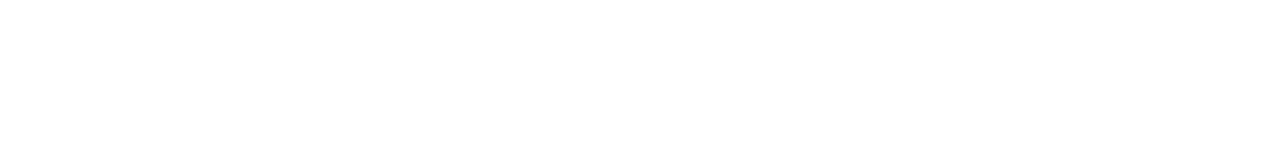
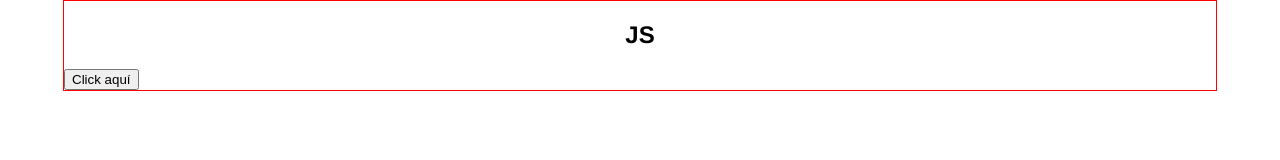
Before and after one commit to diegodg15/javascript-HolaMundo---copia-GIT, a plain HTML site: page about.html in a window 1280 px wide. Drawn offline with Linux system fonts and the light colour scheme.

Commit message:
Botón en about.html

```diff
--- a/about.html
+++ b/about.html
@@ -1,11 +1,28 @@
 <!DOCTYPE html>
-<html lang="en">
+<html lang="es">
+
 <head>
     <meta charset="UTF-8">
     <meta name="viewport" content="width=device-width, initial-scale=1.0">
+    <link rel="icon" type="image/x-icon" href="./favicon/images.png">
     <title>Document</title>
 </head>
-<body>
 
+<body
+    style="width: 90%; margin:auto; border: 1px solid red; font-family: 'Franklin Gothic Medium', 'Arial Narrow', Arial, sans-serif;">
+    <section>
+        <h1 style="text-align: center;">JS</h1>
+        <div>
+            <h1 id="saludoH1"></h1>
+            <button onclick="funcionSaludo()">Click aquí</button>
+            <script>
+                function funcionSaludo() {
+                    let saludoVar = "Hola";
+                    document.getElementById("saludoH1").innerHTML = saludoVar;
+                }
+            </script>
+        </div>
+    </section>
 </body>
+
 </html>
```
